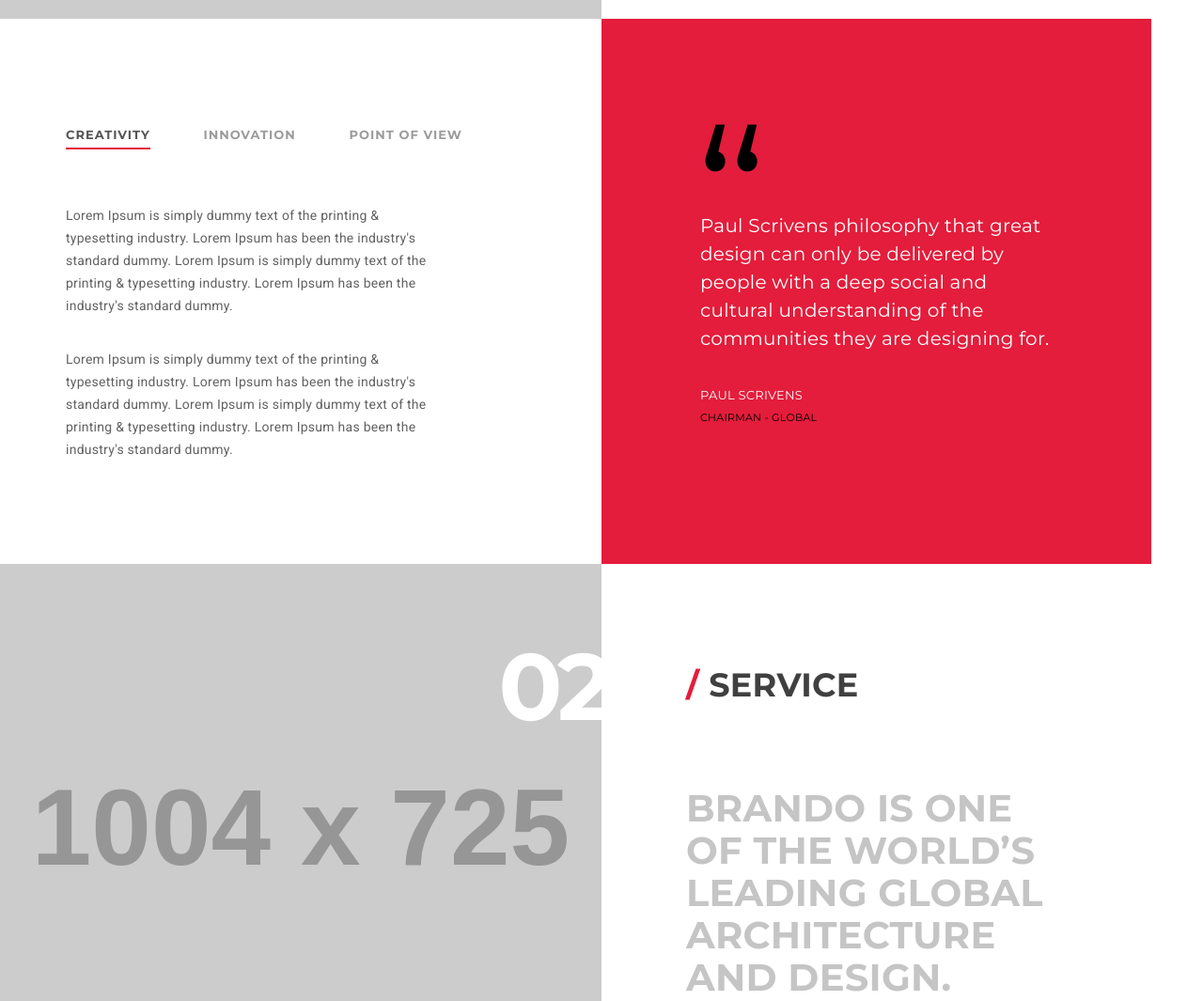
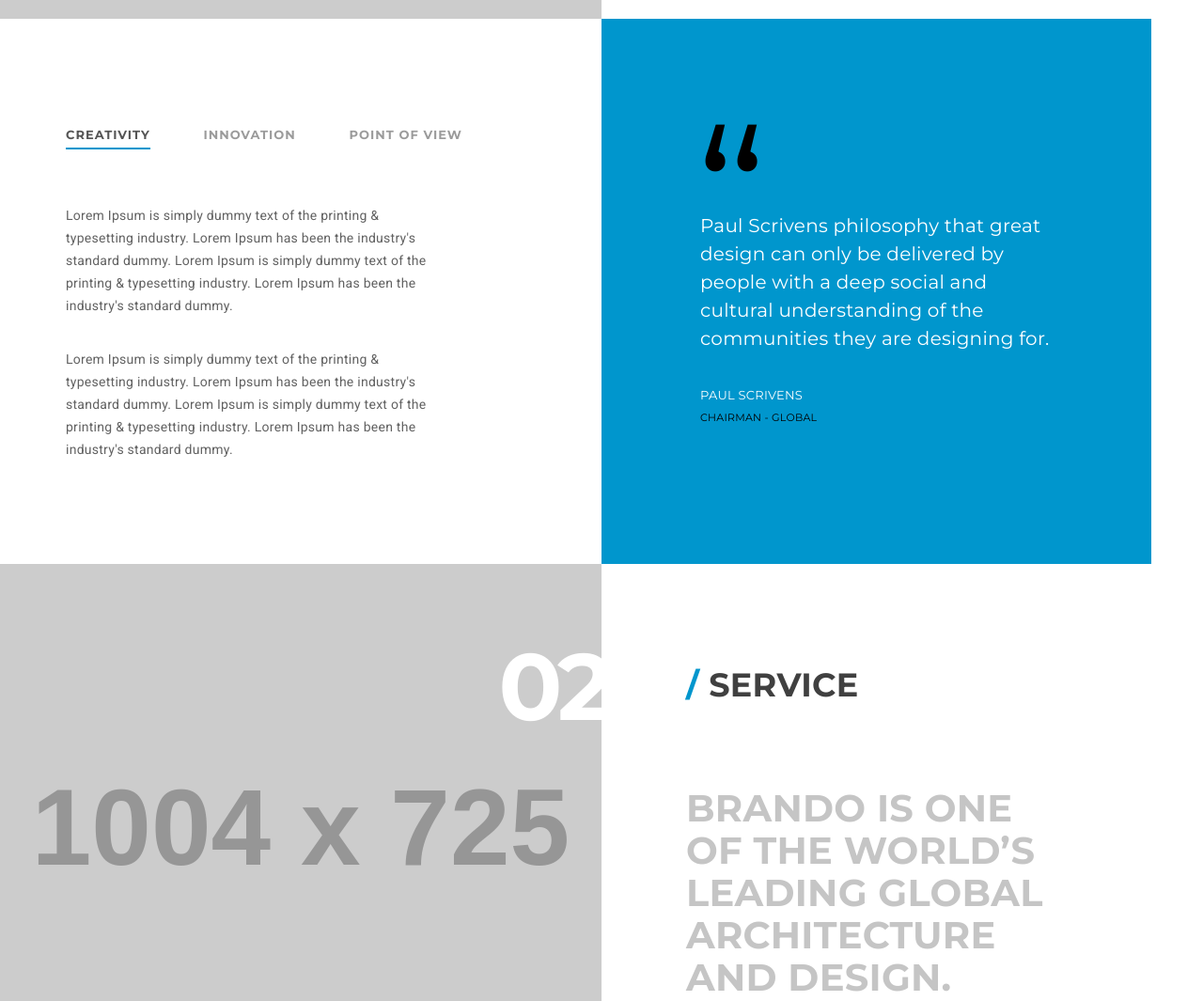
Before and after one commit to aditiair/aditiair.github.io, a plain HTML site: page index.html in a window 1280 px wide. Shown: the part 1360-2425 px from the top of the page at 94% size. Drawn offline with Linux system fonts and the light colour scheme; placeholder pictures from the web are drawn by us; animation ran at ten frames a second.

Commit message:
color blue

```diff
--- a/css/style.css
+++ b/css/style.css
@@ -157,7 +157,7 @@ h1.page-title { margin:95px auto 0; width: 100%; }
 .transparent-blue-text{ color: rgba(0,239,255,.5) !important}
 .transparent-green-text{ color: rgba(0,255,151,.5) !important}
 .fast-green-text{ color: #85eea5 !important}
-.crimson-red-text { color: #e31d3b !important}
+.crimson-red-text { color: #0096cd !important}
 .deep-green-text { color: #1acd7b !important; }
 .deep-green-dark2-text{color: #6ad5a7 !important;}
 .deep-blue-text { color: #2283d4 !important; }
@@ -328,7 +328,7 @@ i { color: #9a9a9a; margin:0}
 .bg-fast-green{ background: #00ff97 !important}
 .bg-fast-blue { background: #00efff !important}
 .bg-fast-blue-green-gradiant { background: #00efff; background: -moz-linear-gradient(-45deg, #00efff 0%, #00ff97 100%); background: -webkit-gradient(linear, left top, right bottom, color-stop(0%,#00efff), color-stop(100%,#00ff97)); background: -webkit-linear-gradient(-45deg, #00efff 0%,#00ff97 100%); background: -o-linear-gradient(-45deg, #00efff 0%,#00ff97 100%); background: -ms-linear-gradient(-45deg, #00efff 0%,#00ff97 100%); background: linear-gradient(135deg, #00efff 0%,#00ff97 100%); filter: progid:DXImageTransform.Microsoft.gradient( startColorstr='#00efff', endColorstr='#00ff97',GradientType=1 ); }
-.bg-crimson-red { background: #e31d3b !important}
+.bg-crimson-red { background: #0096cd !important}
 .bg-deep-green {background: #1acd7b !important; }
 .bg-deep-green2{background: #7ebaa1 !important;}
 .bg-deep-green-dark{background: #04b966 !important;}
@@ -803,7 +803,7 @@ nav.sidebar-nav .container { vertical-align: top; padding:60px 40px }
 .pull-menu .nav li {margin:10px 0; display: block; width: 100%}
 .pull-menu .navbar-nav a span { color: #a9a9a9; margin-right: 10px;}
 .pull-menu .navbar-nav li.active a { color: #000 !important}
-.pull-menu .navbar-nav li.active a span { color: #e31d3b !important}
+.pull-menu .navbar-nav li.active a span { color: #0096cd !important}
 .pull-menu .footer-social a i {font-size: 14px;}
 .pull-menu .footer-social a {margin: 0 15px !important}
 .pull-menu nav.shrink {background: #fff}
@@ -1080,7 +1080,7 @@ ul.portfolio-filter-tab-style-6 { margin: 220px 50px 0 0;}
 .tab-style-3 li:first-child a {padding-left: 0 }
 .tab-style-3 li a { border: 0 !important; color: #9b9b9b; padding: 5px 0}
 .tab-style-3 li a:hover {background: transparent}
-.tab-style-3 li a:hover, .tab-style-3 li.active a {border-bottom: 2px solid #e31d3b !important }
+.tab-style-3 li a:hover, .tab-style-3 li.active a {border-bottom: 2px solid #0096cd !important }
 
 /* tab - style 4 */
 .tab-style-4 ul {border: 1px solid rgba(0,0,0,.1)}
```
